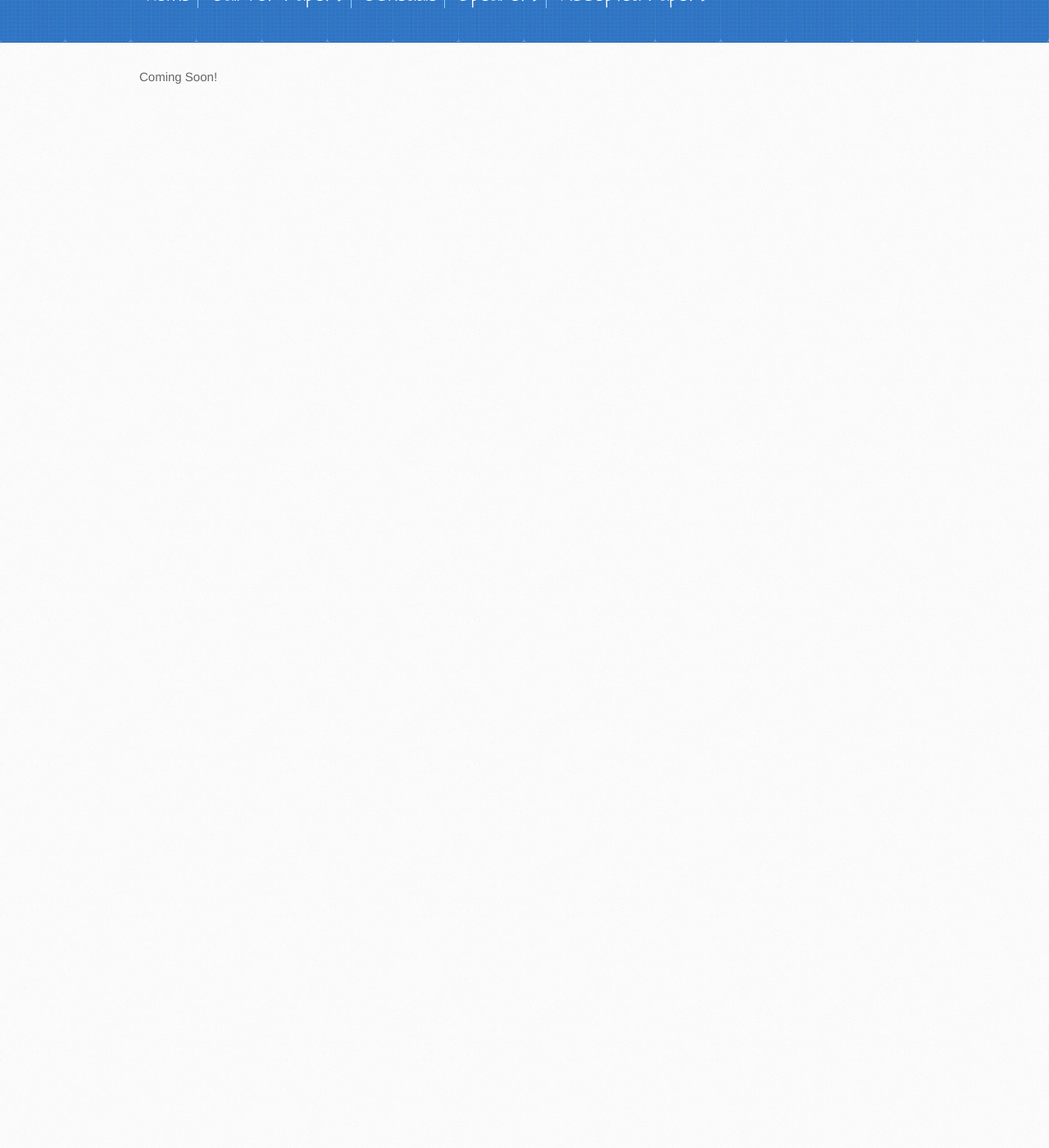
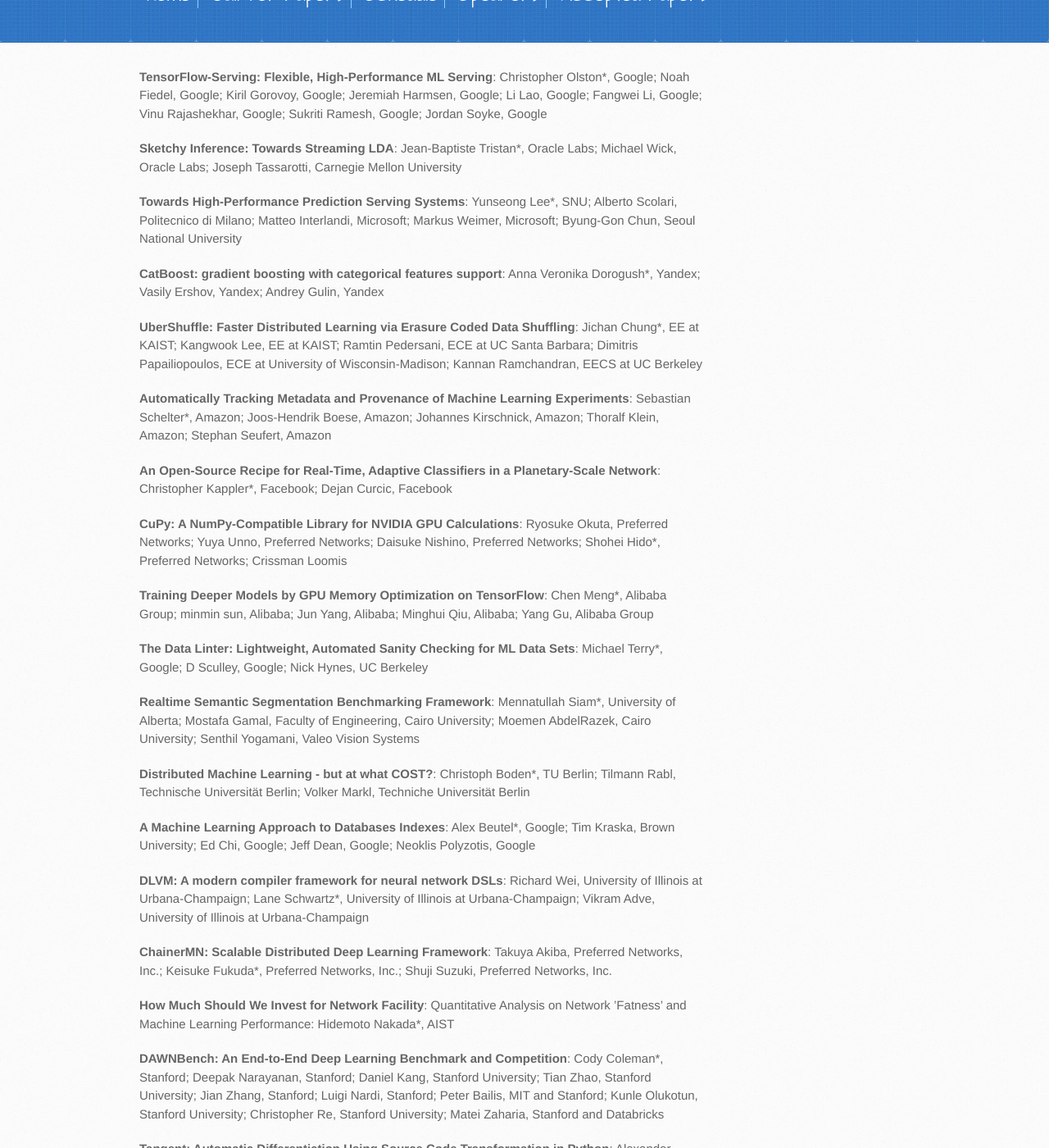
Before and after one commit to LearningSys/nips17, a Jekyll site: the page built from acceptedpapers.md, in a window 1280 px wide and 1400 px high, scrolled down 270 px. Shown: the whole window at 82% size. Built offline with Jekyll 4.4.1, drawn with Linux system fonts in a browser that asks for light colours; our own code applies the rules of GitHub Pages for plain Markdown files; the repository's description, which GitHub fills in, is left out; before the commit the page ends 900 px from its top, so only the background shows below that; some of the changed text lies outside the part shown.

Commit message:
Update acceptedpapers.md

```diff
--- a/acceptedpapers.md
+++ b/acceptedpapers.md
@@ -1,2 +1,46 @@
 
-Coming Soon!
+**TensorFlow-Serving: Flexible, High-Performance ML Serving**: Christopher Olston*, Google; Noah Fiedel, Google; Kiril Gorovoy, Google; Jeremiah Harmsen, Google; Li Lao, Google; Fangwei Li, Google; Vinu Rajashekhar, Google; Sukriti Ramesh, Google; Jordan Soyke, Google
+
+**Sketchy Inference: Towards Streaming LDA**: Jean-Baptiste Tristan*, Oracle Labs; Michael Wick, Oracle Labs; Joseph Tassarotti, Carnegie Mellon University
+
+**Towards High-Performance Prediction Serving Systems**: Yunseong Lee*, SNU; Alberto Scolari, Politecnico di Milano; Matteo Interlandi, Microsoft; Markus Weimer, Microsoft; Byung-Gon Chun, Seoul National University
+
+**CatBoost: gradient boosting with categorical features support**: Anna Veronika Dorogush*, Yandex; Vasily Ershov, Yandex; Andrey Gulin, Yandex
+
+**UberShuffle: Faster Distributed Learning via Erasure Coded Data Shuffling**: Jichan Chung*, EE at KAIST; Kangwook Lee, EE at KAIST; Ramtin Pedersani, ECE at UC Santa Barbara; Dimitris Papailiopoulos, ECE at University of Wisconsin-Madison; Kannan Ramchandran, EECS at UC Berkeley
+
+**Automatically Tracking Metadata and Provenance of Machine Learning Experiments**: Sebastian Schelter*, Amazon; Joos-Hendrik Boese, Amazon; Johannes Kirschnick, Amazon; Thoralf Klein, Amazon; Stephan Seufert, Amazon
+
+**An Open-Source Recipe for Real-Time, Adaptive Classifiers in a Planetary-Scale Network**: Christopher Kappler*, Facebook; Dejan Curcic, Facebook
+
+**CuPy: A NumPy-Compatible Library for NVIDIA GPU Calculations**: Ryosuke Okuta, Preferred Networks; Yuya Unno, Preferred Networks; Daisuke Nishino, Preferred Networks; Shohei Hido*, Preferred Networks; Crissman Loomis
+
+**Training Deeper Models by GPU Memory Optimization on TensorFlow**: Chen Meng*, Alibaba Group; minmin sun, Alibaba; Jun Yang, Alibaba; Minghui Qiu, Alibaba; Yang Gu, Alibaba Group
+
+**The Data Linter: Lightweight, Automated Sanity Checking for ML Data Sets**: Michael Terry*, Google; D Sculley, Google; Nick Hynes, UC Berkeley
+
+**Realtime Semantic Segmentation Benchmarking Framework**: Mennatullah Siam*, University of Alberta; Mostafa Gamal, Faculty of Engineering, Cairo University; Moemen AbdelRazek, Cairo University; Senthil Yogamani, Valeo Vision Systems
+
+**Distributed Machine Learning - but at what COST?**: Christoph Boden*, TU Berlin; Tilmann Rabl, Technische Universität Berlin; Volker Markl, Techniche Universität Berlin
+
+**A Machine Learning Approach to Databases Indexes**: Alex Beutel*, Google; Tim Kraska, Brown University; Ed Chi, Google; Jeff Dean, Google; Neoklis Polyzotis, Google
+
+**DLVM: A modern compiler framework for neural network DSLs**: Richard Wei, University of Illinois at Urbana-Champaign; Lane Schwartz*, University of Illinois at Urbana-Champaign; Vikram Adve, University of Illinois at Urbana-Champaign
+
+**ChainerMN: Scalable Distributed Deep Learning Framework**: Takuya Akiba, Preferred Networks, Inc.; Keisuke Fukuda*, Preferred Networks, Inc.; Shuji Suzuki, Preferred Networks, Inc.
+
+**How Much Should We Invest for Network Facility**: Quantitative Analysis on Network ’Fatness’ and Machine Learning Performance: Hidemoto Nakada*, AIST
+
+**DAWNBench: An End-to-End Deep Learning Benchmark and Competition**: Cody Coleman*, Stanford; Deepak Narayanan, Stanford; Daniel Kang, Stanford University; Tian Zhao, Stanford University; Jian Zhang, Stanford; Luigi Nardi, Stanford; Peter Bailis, MIT and Stanford; Kunle Olukotun, Stanford University; Christopher Re, Stanford University; Matei Zaharia, Stanford and Databricks
+
+**Tangent: Automatic Differentiation Using Source Code Transformation in Python**: Alexander Wiltschko*, Google Inc.
+
+**Scalable Multi-Framework Multi-Tenant Lifecycle Management of Deep Learning Training Jobs**: Waldemar Hummer*, IBM Research; Vinod Muthusamy, IBM Research; Jayaram K. R., IBM Research
+
+**NSML: A Machine Learning Platform That Enables You to Focus on Your Models**: Nako Sung, NAVER; Minkyu Kim, NAVER; Hyunwoo Jo, NAVER; Youngil Yang, NAVER; Jinwoong Kim, NAVER; Leonard Lausen, NAVER & HKUST; Youngkwan Kim, NAVER; Gayoung Lee, NAVER Webtoon; Donghyun Kwak, Search Solution Inc; Jung Woo Ha*, Naver; Sung Kim, NAVER & HKUST
+
+**Deep Gradient Compression: Reducing the Communication Bandwidth for Distributed Training**: Yujun Lin*, Tsinghua University; song han, Stanford University; huizi mao, stanford university; Yu Wang, tsinghua university; bill dally, stanford university
+
+**Synkhronos: a Multi-GPU Theano Extension for Data Parallelism**: Adam Stooke*, UC Berkeley; Pieter Abbeel, UC Berkeley
+
+**Cavs: A Vertex-centric Programming Interface for Dynamic Neural Networks**: Shizhen Xu, Tsinghua University; Hao Zhang*, Carnegie Mellon University; Graham Neubig, Carnegie Mellon University; Wei Dai, Carnegie Mellon University; Qirong Ho, Institute for Infocomm Research; Guangwen Yang, Tsinghua University; Eric Xing, CMU
```
